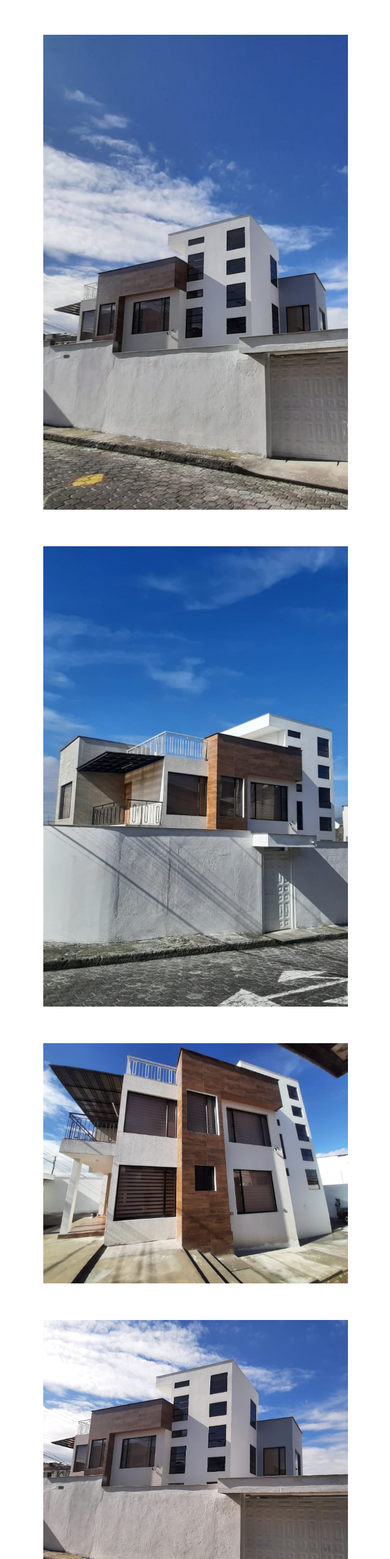
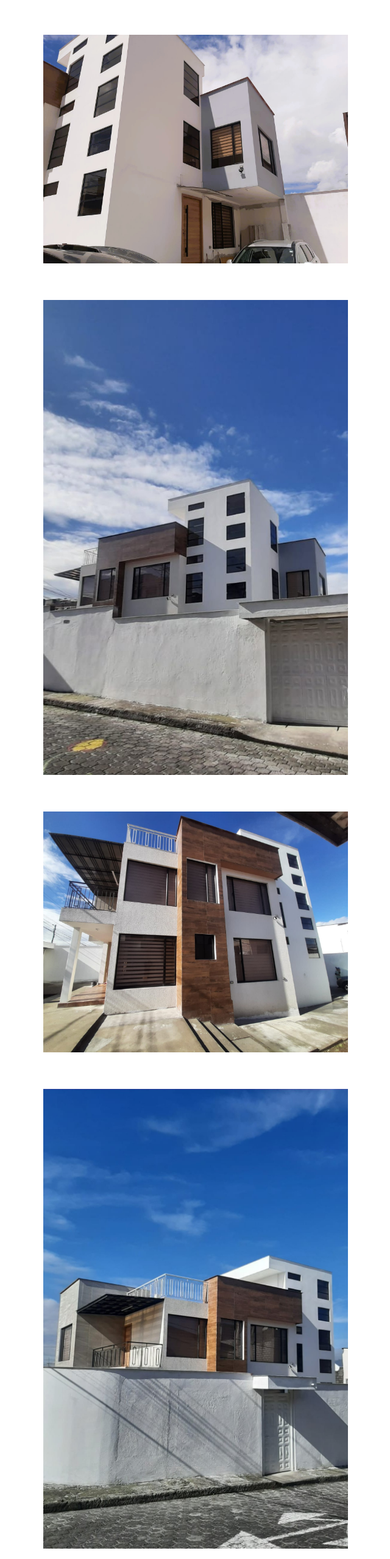
Before and after one commit to angelncabrera/portfolio, a plain HTML site: page project1.html in a window 1280 px wide. Shown: the part 1440-3997 px from the top of the page at 61% size, without its empty margins (339-979 px from the left). Drawn offline with nearby package versions, Linux system fonts and the light colour scheme; a web font is replaced by a local one.

Commit message:
project one changes

```diff
--- a/project1.html
+++ b/project1.html
@@ -25,10 +25,10 @@
         <div class="gallery">
             <img class="gallery-img" src="./assets/images/resrivera/rivera.jpeg" alt="Residencia Rivera">
             <img class="gallery-img"  src="./assets/images/resrivera/riv6.jpeg" alt="Residencia Rivera">
+            <img class="gallery-img"  src="./assets/images/resrivera/riv7.jpeg" alt="Residencia Rivera">
             <img class="gallery-img"  src="./assets/images/resrivera/riv4.jpeg" alt="Residencia Rivera">
+            <img class="gallery-img" src="./assets/images/resrivera/riv3.jpeg" alt="Residencia Rivera">
             <img class="gallery-img" src="./assets/images/resrivera/riv5.jpeg" alt="Residencia Rivera">
-            <img class="gallery-img" src="./assets/images/resrivera/riv3.jpeg" alt="Residencia Rivera">
-            <img class="gallery-img"  src="./assets/images/resrivera/riv2.jpeg" alt="Residencia Rivera">
         </div>
 
         <!-- Lightbox modal -->
```
Also changed, not shown: assets/images/resrivera/riv2.jpeg (deleted), assets/images/resrivera/riv7.jpeg (added).
